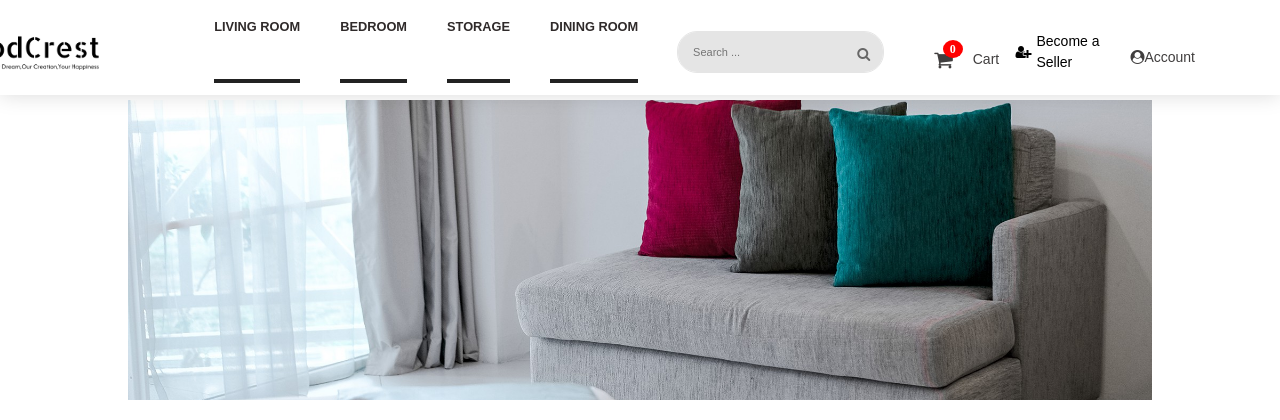
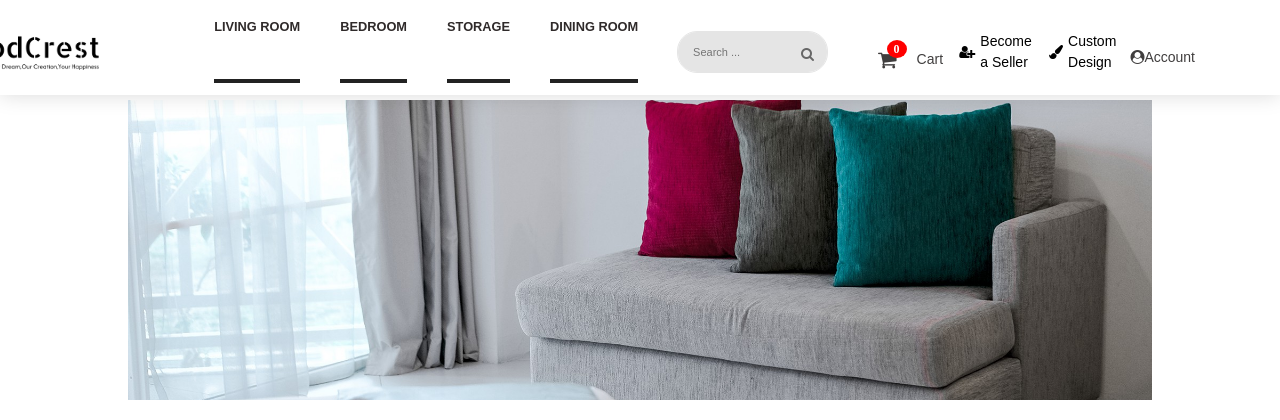
Before and after one commit to int-sonu/woodcrestproject, a Django app: page / in a window 1280 px wide. Shown: the top 420 px of the page. Run offline with Django 4.2, Linux system fonts and the light colour scheme; a user stored in the database is signed in; data comes from the database, SQL or seed files in the repository; data that the repository does not hold is empty; some libraries are stand-ins or nearby versions.

Commit message:
index.html

```diff
--- a/templates/index.html
+++ b/templates/index.html
@@ -268,13 +268,9 @@
                                             <ul>
                                                 {% for subcategory in category.subcategories.all %}
                                                     <li class="item">
-                                                        {% if subcategory.id == 16 %}
-                                                            <!-- Subcategory with ID 16 links to custom.html -->
-                                                            <a href="{% url 'custom' %}" style="color: black;">{{ subcategory.sub_name }}</a>
-                                                        {% else %}
+
                                                             <!-- Other subcategories point to their respective detail pages -->
                                                             <a href="{% url 'subcategory_detail' subcategory.id %}" style="color: black;">{{ subcategory.sub_name }}</a>
-                                                        {% endif %}
                                                     </li>
                                                 {% empty %}
                                                     <li class="item">
@@ -329,6 +325,11 @@
     <i class="fa fa-user-plus" style="margin-right: 5px;"></i>
     <span>Become a Seller</span>
 </a>
+<a class="custom-design" href="{% url 'custom' %}"
+style="display: flex; align-items: center; margin-left: 15px; color:black; border-radius: 5px;">
+ <i class="fa fa-paint-brush" style="margin-right: 5px;"></i>
+ <span>Custom Design</span>
+</a>
 
     <div style="display: flex; flex-direction: column; gap: 10px; align-items: flex-start;">
         <div>
@@ -349,6 +350,11 @@
                             <a class="dropdown-item" href="{% url 'view_orders' %}"> <i class="fa fa-shopping-cart" style="margin-right: 5px;"></i> Orders
                             </a>
                             <a class="dropdown-item" href="{% url 'wishlist' %}"><i class="fa fa-heart" style="margin-right: 5px;"></i> Wishlists</a>
+                            <div class="container text-center" style="margin-top: 20px;">
+                                <a href="{% url 'three_d_image' %}" class="btn btn-primary" style="padding: 10px 20px; font-size: 16px;">
+                                    Go to 3D Model Customization
+                                </a>
+                            </div>
                             <a class="dropdown-item" href="{% url 'contact_view' %}"><i class="fa fa-phone" style="margin-right: 5px;"></i> Contact Us</a>
                             <a class="dropdown-item" href="{% url 'logout' %}"><i class="fa fa-sign-out" style="margin-right: 5px;"></i> Logout</a>
                         </div>
```
